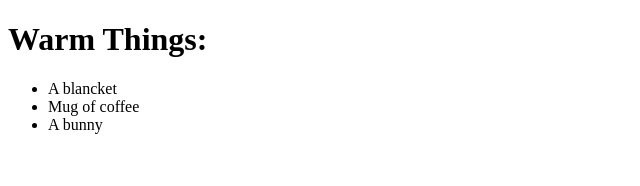
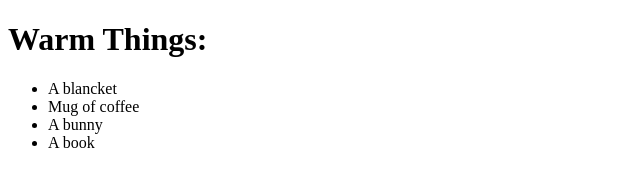
Before and after one commit to andarga/first-projects, a plain HTML site: page home.html in a window 1280 px wide. Shown: the full height of the page, 0-640 px from the left. Drawn offline with Linux system fonts and the light colour scheme.

Commit message:
Update home.html

```diff
--- a/home.html
+++ b/home.html
@@ -11,6 +11,7 @@
         <li>A blancket</li>
         <li>Mug of coffee</li>
         <li> A bunny</li>
+        <li> A book</li>
     </ul>
 </body>
 </html>
```
